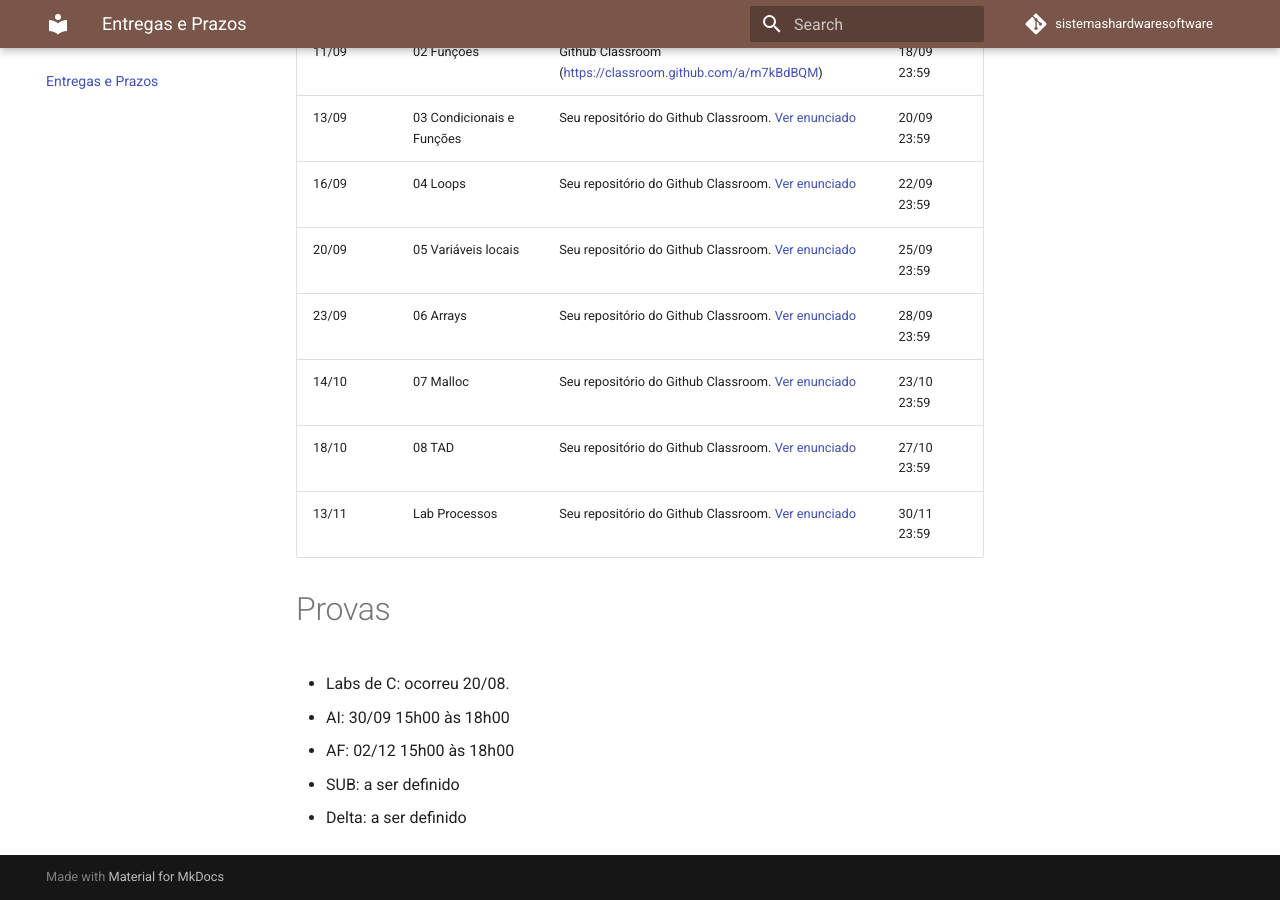
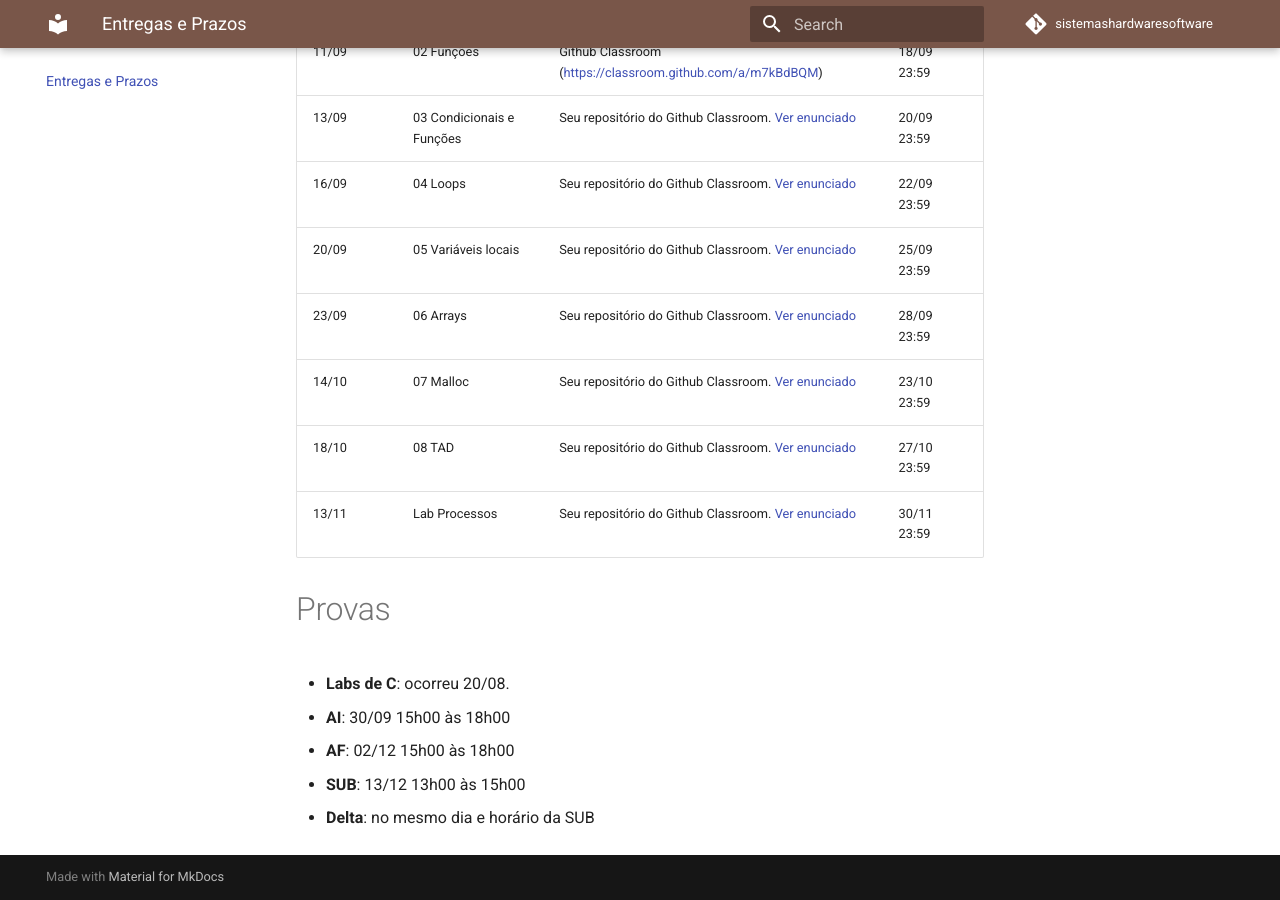
Before and after one commit to Insper/SistemasHardwareSoftware, an MkDocs documentation site: the page built from material/sobre.md, in a window 1280 px wide and 900 px high, scrolled down 508 px. Built offline with MkDocs 1.6.1 and Material for MkDocs 9.7.7, drawn with Linux system fonts in a browser that asks for light colours; nearby versions of some CDN libraries; comment, search, counter and statistics services are not loaded.

Commit message:
update dates

```diff
--- a/material/sobre.md
+++ b/material/sobre.md
@@ -25,8 +25,8 @@
 
 # Provas
 
-- Labs de C: ocorreu 20/08.
-- AI: 30/09 15h00 às 18h00
-- AF: 02/12 15h00 às 18h00
-- SUB: a ser definido
-- Delta: a ser definido
+- **Labs de C**: ocorreu 20/08.
+- **AI**: 30/09 15h00 às 18h00
+- **AF**: 02/12 15h00 às 18h00
+- **SUB**: 13/12 13h00 às 15h00
+- **Delta**: no mesmo dia e horário da SUB
```
